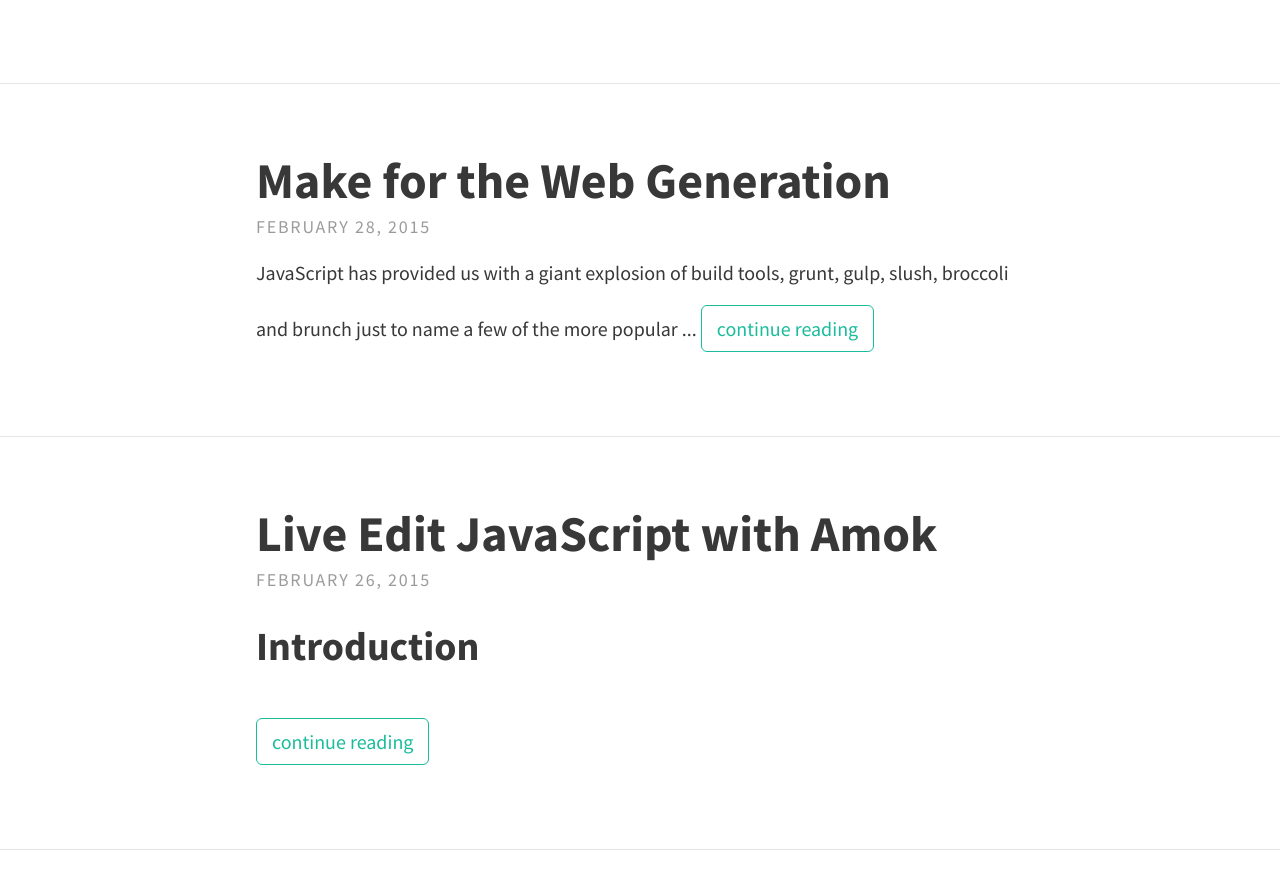
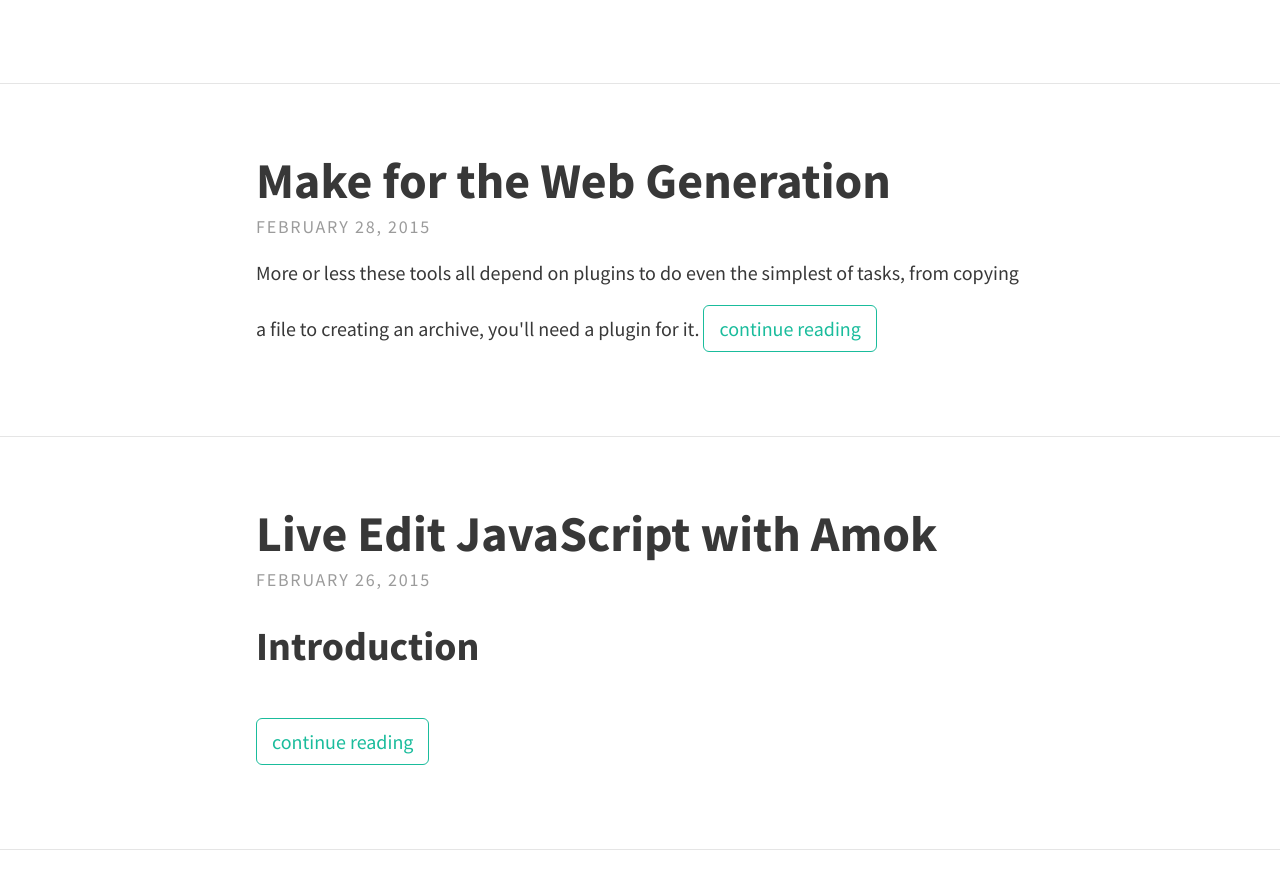
Before and after one commit to caspervonb/caspervonb.github.bak, a Jekyll site: the page built from index.html, in a window 1280 px wide and 900 px high, scrolled down 1010 px. Shown: the top 889 px of the window. Built offline with Jekyll 4.4.1, drawn with Linux system fonts in a browser that asks for light colours; nearby versions of some CDN libraries; Markdown is read by kramdown in place of the engine named in the settings; the list of posts is cut into pages by our own code.

Commit message:
Update 2015-02-28-make-for-the-web-generation.markdown

```diff
--- a/_posts/2015-02-28-make-for-the-web-generation.markdown
+++ b/_posts/2015-02-28-make-for-the-web-generation.markdown
@@ -1,15 +1,11 @@
 ---
 layout: post
 title: Make for the Web Generation
-categories: javascript tools
-excerpt: JavaScript has provided us with a giant explosion of build tools, grunt, gulp, slush, broccoli and brunch just to name a few of the more popular ...
+categories:
+  - javascript
+  - tools
 
-related_books:
-  - title: Managing Projects with GNU Make
-    asin: 0596006101
-
-  - title: Learning the bash Shell
-    asin: 0596009658
+excerpt: More or less these tools all depend on plugins to do even the simplest of tasks, from copying a file to creating an archive, you'll need a plugin for it.
 ---
 
 ## Introduction
```
